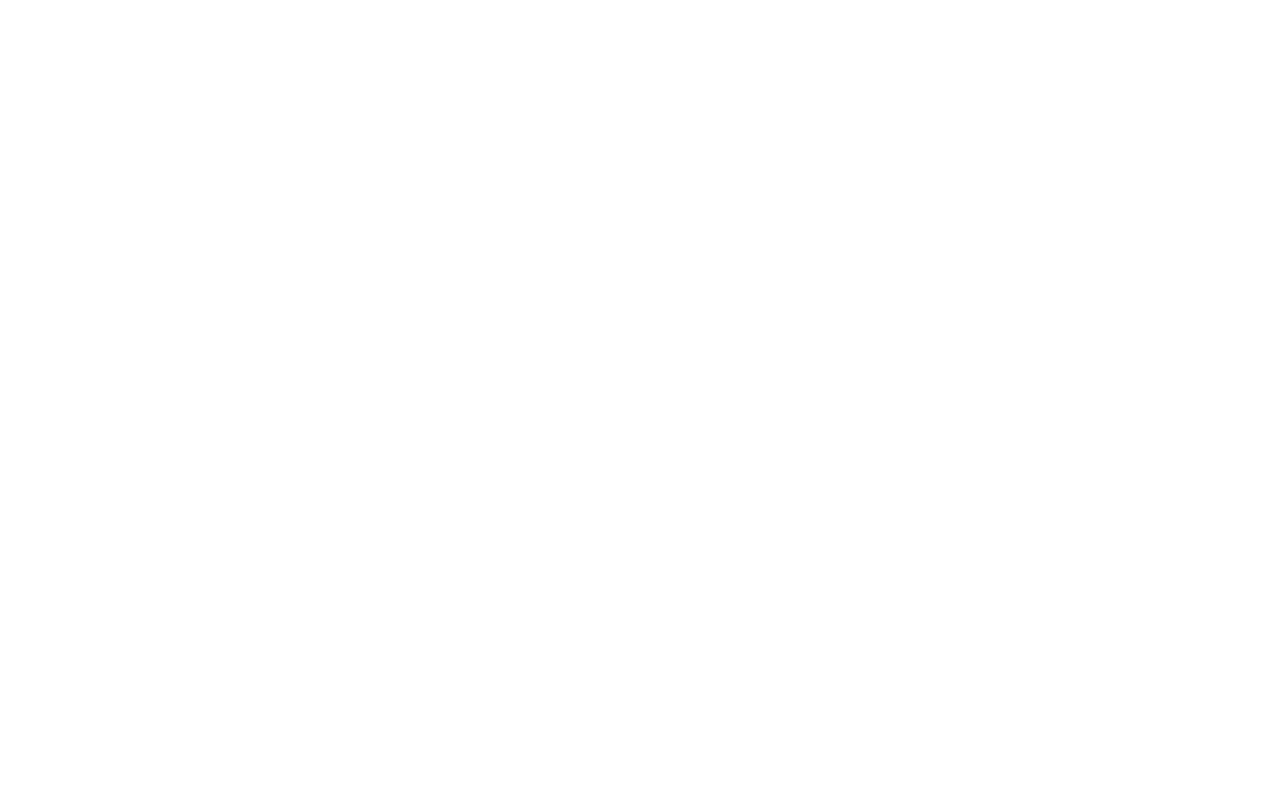
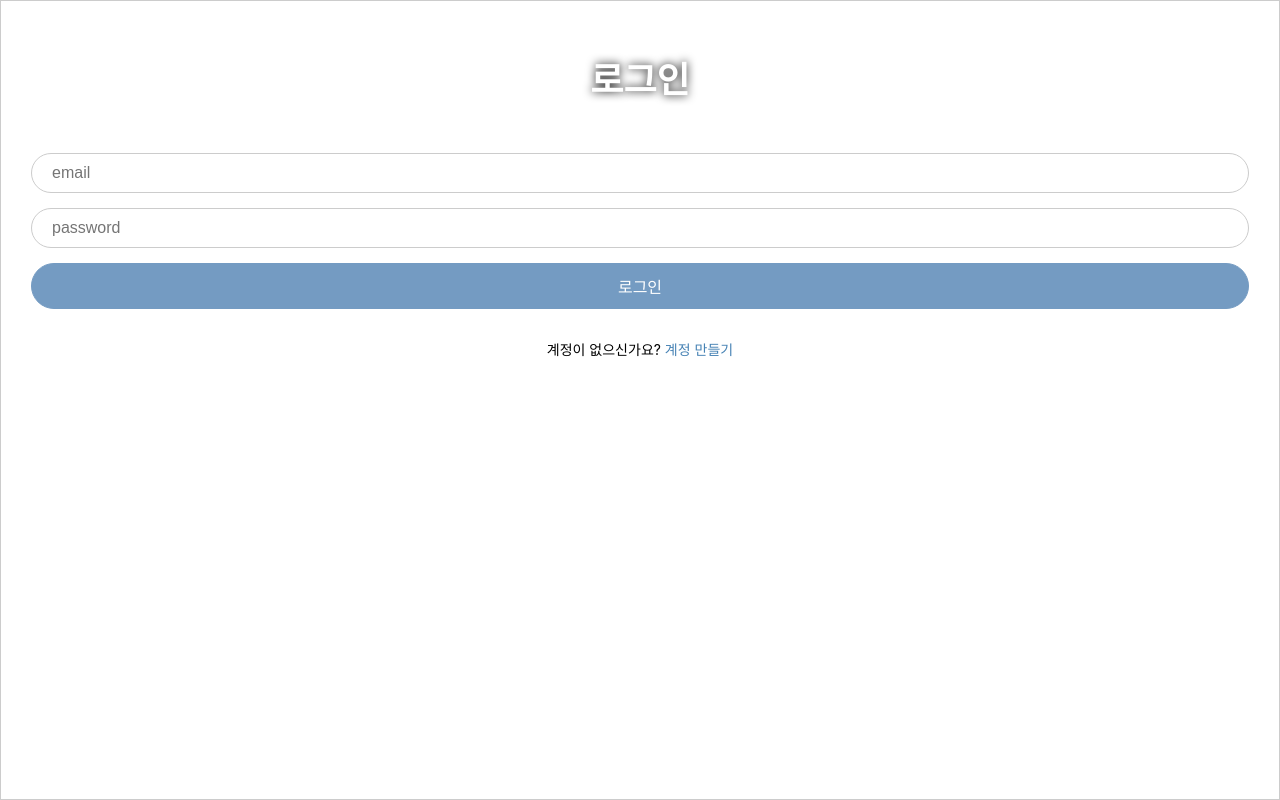
Before and after one commit to woooooooojin/busan_cafe_mobile, a React (Create React App) app: page /login in a window 1280 px wide. Before the commit this address had no page. Built offline with nearby package versions, Linux system fonts and the light colour scheme; no server answers.

Commit message:
firebase auth, login join ui

```diff
--- a/package.json
+++ b/package.json
@@ -8,6 +8,7 @@
     "@testing-library/jest-dom": "^5.17.0",
     "@testing-library/react": "^13.4.0",
     "@testing-library/user-event": "^13.5.0",
+    "firebase": "^10.4.0",
     "react": "^18.2.0",
     "react-awesome-reveal": "^4.2.5",
     "react-dom": "^18.2.0",
--- a/src/App.js
+++ b/src/App.js
@@ -20,6 +20,8 @@
 import Cart from './pages/Cart';
 import suyeongData from './pages/data/suyeongData';
 import DetailSuyeong from './pages/detailpage/DetailSuyeong';
+import Join from './pages/Join';
+import Login from './pages/Login';
 
 
 
@@ -37,9 +39,11 @@
 
 
 
-
       <Routes>
         <Route path='/' element={<Logopage/>}></Route>
+
+
+
         <Route path='/main' element={<Main/>}></Route>
         <Route path='/bukgu' element={<Bukgu/>}></Route>
         <Route path='/dongrae' element={<Dongrae/>}></Route>
@@ -54,6 +58,9 @@
 
         <Route path = '/search' element={<Search/>}></Route>
 
+        <Route path='/login' element={<Login/>}></Route>
+        <Route path='/join' element={<Join/>}></Route>
+
         <Route path='/haeundae/detailhaeundae/:id' element={<DetailHaeundae haeundae = {haeundae}/>}/>
         <Route path='/suyeong/detailsuyeong/:id' element={<DetailSuyeong suyeong = {suyeong}/>}/>
 
--- /dev/null
+++ b/src/components/AuthCommon.jsx
@@ -0,0 +1,53 @@
+import { styled } from "styled-components";
+
+export const Wrapper = styled.div`
+    height: 100vh;
+    display: flex;
+    flex-direction: column;
+    align-items: center;
+    padding: 50px 0;
+    border: 1px solid #ccc;
+`
+
+export const Form = styled.form`
+    margin-top: 50px;
+    display: flex;
+    flex-direction: column;
+    gap: 15px;
+    width: 100%;
+    padding: 0 30px;
+    margin-bottom: 10px;
+`
+
+export const Input = styled.input`
+    padding: 10px 20px;
+    border-radius: 50px;
+    border: 1px solid #ccc;
+    font-size: 16px;
+    &[type='submit']{
+        cursor: pointer;
+        outline: none;
+        transition: all .3s;
+        background-color: #749BC2;
+        color: #fff;
+        border: 1px solid #749BC2;
+    }
+`
+export const Title = styled.h1`
+  font-size: 36px;
+  color: #fff;
+  text-shadow: 0 0 10px black;
+`
+export const Error = styled.span`
+  color: tomato;
+  font-size: 12px;
+`
+
+export const Switcher = styled.span`
+  margin-top: 20px;
+  font-size: 14px;
+  a{
+    color: steelblue;
+  }
+
+`
--- a/src/components/Footer.jsx
+++ b/src/components/Footer.jsx
@@ -1,6 +1,7 @@
 import React from 'react'
 import { Link, useNavigate } from 'react-router-dom';
 import styled from 'styled-components'
+import { auth } from '../firebase';
 
 const FooterBox = styled.div`
     width: 100%;
@@ -14,7 +15,7 @@
     }
 
     .home_box{
-        width: 33.3333%;
+        width: 25%;
         height: 100%;
         border: 1px solid #ccc;
         display: flex;
@@ -29,7 +30,7 @@
     }
 
     .like_box{
-        width: 33.3333%;
+        width: 25%;
         height: 100%;
         border: 1px solid #ccc;
         display: flex;
@@ -43,7 +44,7 @@
     }
 
     .back_box{
-        width: 33.3333%;
+        width: 25%;
         height: 100%;
         border: 1px solid #ccc;
         display: flex;
@@ -52,6 +53,21 @@
     }
     .back_box img{
         width: 50px;
+        height: auto;
+    }
+
+    .logout_box{
+        width: 25%;
+        height: 100%;
+        border: 1px solid #ccc;
+        display: flex;
+        justify-content: center;
+        align-items: center;
+        border-right: 0;
+        cursor: pointer;
+    }
+    .logout_box svg{
+        width: 40px;
         height: auto;
     }
 `
@@ -68,6 +84,11 @@
 const navigatePrev = ()=>{
     navigate(-1)
 }
+
+const onClick = () => {
+    auth.signOut()
+} //logout function
+
   return (
     <div>
         <FooterBox>
@@ -75,16 +96,23 @@
             <div className="home_box" onClick={navigateToHome}>
                 <img src={ process.env.PUBLIC_URL + '/img/home.png'} alt="img" />
             </div>
+
             <div className="like_box">
                 <Link to='/cart'>
                     <img src={ process.env.PUBLIC_URL + '/img/heart2.png'} alt="img" />
 
                 </Link>
             </div>
+
+            <div className="logout_box" onClick={onClick}>
+                <svg fill="none" stroke="currentColor" stroke-width="1.5" viewBox="0 0 24 24" xmlns="http://www.w3.org/2000/svg" aria-hidden="true">
+                <path stroke-linecap="round" stroke-linejoin="round" d="M15.75 9V5.25A2.25 2.25 0 0013.5 3h-6a2.25 2.25 0 00-2.25 2.25v13.5A2.25 2.25 0 007.5 21h6a2.25 2.25 0 002.25-2.25V15m3 0l3-3m0 0l-3-3m3 3H9"></path>
+                </svg>
+            </div>
+
             <div className="back_box" onClick={navigatePrev}>
                 <img src={ process.env.PUBLIC_URL + '/img/back.png'} alt="img" />
             </div>
-
 
         </FooterBox>
     </div>
--- a/src/pages/Intro.jsx
+++ b/src/pages/Intro.jsx
@@ -7,7 +7,7 @@
 
   const timeout = ()=>{
     setTimeout(() => {
-			navigate('/main');
+			navigate('/join');
 		}, 2000);
   }
 
--- /dev/null
+++ b/src/pages/Join.jsx
@@ -0,0 +1,68 @@
+import React, { useState } from 'react'
+import { Error, Form, Input, Switcher, Title, Wrapper } from '../components/AuthCommon'
+import { Link, useNavigate } from 'react-router-dom'
+import { auth } from '../firebase'
+import { createUserWithEmailAndPassword, updateProfile } from "firebase/auth"
+import { FirebaseError } from 'firebase/app'
+
+export default function Join() {
+
+    const navigate = useNavigate()
+    const [name, setName] = useState('')
+    const [email, setEmail] = useState('')
+    const [password, setPassword] = useState('')
+    const [error, setError] = useState('')
+
+    const onChange = (e)=>{
+        const {target : {name, value}} = e;
+        if(name === 'name'){
+            setName(value)
+        }else if(name === 'email'){
+            setEmail(value)
+        }else if(name === 'password'){
+            setPassword(value)
+        }
+    }
+
+    const onSubmit = async (e)=>{
+        e.preventDefault();
+        setError('')
+
+        if(name === "" || email ==="" || password === "")return;
+        try{
+            const credential = await createUserWithEmailAndPassword(auth, email, password)
+            await updateProfile(credential.user,{
+                displayName : name,
+            })
+            navigate('/login')
+        }catch(e){
+            if(e instanceof FirebaseError){
+                setError(e.message) //firebase 에러가 있다면 에러 메세지를 setError에 저장
+            }
+        }
+
+
+    }
+
+
+  return (
+    <>
+        <Wrapper>
+
+            <Title>회원가입</Title>
+            <Form onSubmit={onSubmit}>
+                <Input onChange={onChange} value={name} name='name' placeholder='name' type='text' required></Input>
+                <Input onChange={onChange} value={email} name='email' placeholder='email' type='email' required></Input>
+                <Input onChange={onChange} value={password} name='password' placeholder='password' type='password' required></Input>
+                <Input  value="계정생성" type='submit'></Input>
+
+            </Form>
+            {error !== '' ? <Error>{error}</Error> : null }
+            <Switcher>
+                이미 계정이 있으신가요? <Link to='/login'>로그인 하기</Link>
+            </Switcher>
+
+        </Wrapper>
+    </>
+  )
+}
--- /dev/null
+++ b/src/pages/Login.jsx
@@ -0,0 +1,63 @@
+import React, { useState } from 'react'
+import { Error, Form, Input, Switcher, Title, Wrapper } from '../components/AuthCommon'
+import { Link, useNavigate } from 'react-router-dom'
+import { auth } from '../firebase'
+import { createUserWithEmailAndPassword, signInWithEmailAndPassword, updateProfile } from "firebase/auth"
+import { FirebaseError } from 'firebase/app'
+
+export default function Login() {
+
+    const navigate = useNavigate()
+    const [email, setEmail] = useState('')
+    const [password, setPassword] = useState('')
+    const [error, setError] = useState('')
+
+    const onChange = (e)=>{
+        const {target : {name, value}} = e;
+        if(name === 'email'){
+            setEmail(value)
+        }else if(name === 'password'){
+            setPassword(value)
+        }
+    }
+
+    const onSubmit = async (e)=>{
+        e.preventDefault();
+        setError('')
+
+        if(email ==="" || password === "")return;
+        try{
+            await signInWithEmailAndPassword(auth,email,password)
+            navigate('/main')
+        }catch(e){
+            if(e instanceof FirebaseError){
+                setError(e.message) //firebase 에러가 있다면 에러 메세지를 setError에 저장
+            }
+        }
+
+
+    }
+
+  return (
+    <>
+       <Wrapper>
+
+            <Title>로그인</Title>
+            <Form onSubmit={onSubmit}>
+                <Input onChange={onChange} value={email} name='email' placeholder='email' type='email' required></Input>
+                <Input onChange={onChange} value={password} name='password' placeholder='password' type='password' required></Input>
+                <Input  value="로그인" type='submit'></Input>
+
+            </Form>
+            {error !== '' ? <Error>{error}</Error> : null }
+            <Switcher>
+                계정이 없으신가요? <Link to='/join'>계정 만들기</Link>
+            </Switcher>
+
+       </Wrapper>
+
+
+
+    </>
+  )
+}
--- a/src/pages/Logopage.jsx
+++ b/src/pages/Logopage.jsx
@@ -66,7 +66,7 @@
 
 const timeout = ()=>{
     setTimeout(() => {
-		navigate('/main');
+		navigate('/login');
 	}, 2000);
 
 }
--- a/src/pages/Main.jsx
+++ b/src/pages/Main.jsx
@@ -136,6 +136,7 @@
 
 `
 
+
 export default function Main() {
   return (
     <div>
@@ -170,6 +171,7 @@
         </FlexBox>
 
 
+
       <Footer/>
 
 
```
Also changed, not shown: 2 other files (tests, documents, lock files or other folders).
